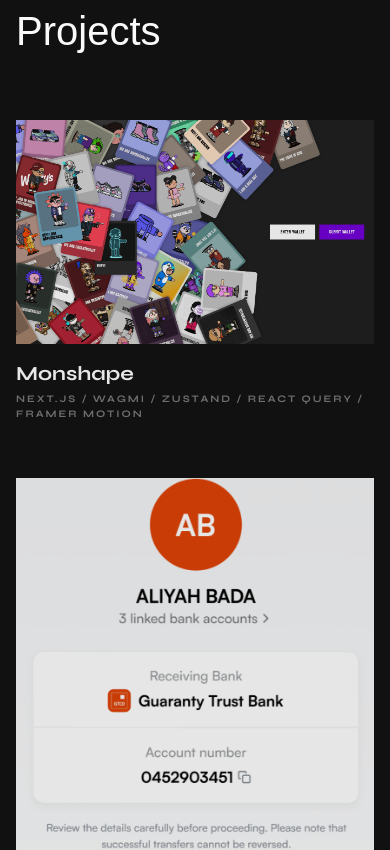
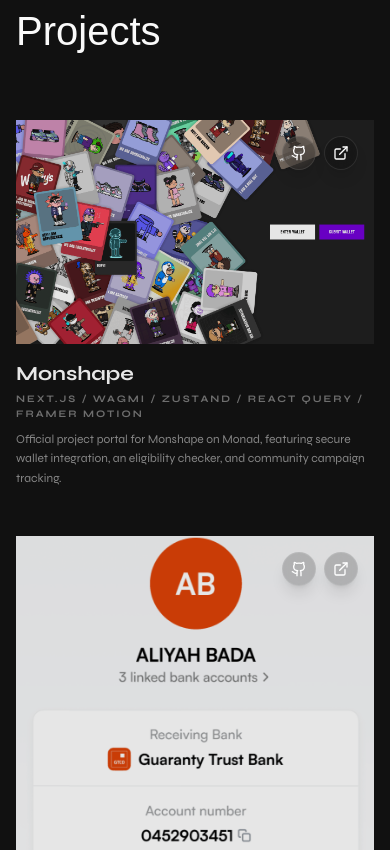
Before and after one commit to velikanghost/velkan, a Next.js app: page / in a window 390 px wide. Shown: the part 2800-3650 px from the top of the page. Built offline with nearby package versions, Linux system fonts and the light colour scheme; a web font is replaced by a local one.

Commit message:
make links more visible

```diff
--- a/src/app/page.tsx
+++ b/src/app/page.tsx
@@ -94,7 +94,7 @@
 
 
             <div className="hidden lg:flex absolute right-28 bottom-24 flex-col items-end pointer-events-auto">
-              {/* Row 1: 1 icons (Mail, X) */}
+
               <div className="flex">
                 {socials.slice(0, 1).map((social, i) => (
                   <SocialLink
@@ -104,7 +104,6 @@
                   />
                 ))}
               </div>
-              {/* Row 2: 2 icons (Mail, X) */}
               <div className="flex">
                 {socials.slice(1, 3).map((social, i) => (
                   <SocialLink
@@ -114,7 +113,6 @@
                   />
                 ))}
               </div>
-              {/* Row 3: 3 icons (Discord, GitHub, Telegram) */}
               <div className="flex">
                 {socials.slice(3, 6).map((social, i) => (
                   <SocialLink
--- a/src/components/projects.tsx
+++ b/src/components/projects.tsx
@@ -128,11 +128,21 @@
                 </a>
 
                 {/* Discrete links on top-right */}
-                <div className="absolute top-4 right-4 flex gap-2 translate-y-2 opacity-0 group-hover:translate-y-0 group-hover:opacity-100 transition-all duration-500">
-                  <a href={project.github} target="_blank" rel="noopener noreferrer" className="p-2 bg-white/10 hover:bg-white/20 rounded-full backdrop-blur-md border border-white/10 text-white">
+                <div className="absolute top-4 right-4 flex gap-2 md:translate-y-2 opacity-100 md:opacity-0 md:group-hover:translate-y-0 md:group-hover:opacity-100 transition-all duration-500 z-10">
+                  <a
+                    href={project.github}
+                    target="_blank"
+                    rel="noopener noreferrer"
+                    className="p-2 bg-black/20 hover:bg-black/40 rounded-full backdrop-blur-md border border-white/10 text-white shadow-lg"
+                  >
                     <Github size={16} />
                   </a>
-                  <a href={project.url} target="_blank" rel="noopener noreferrer" className="p-2 bg-white/10 hover:bg-white/20 rounded-full backdrop-blur-md border border-white/10 text-white">
+                  <a
+                    href={project.url}
+                    target="_blank"
+                    rel="noopener noreferrer"
+                    className="p-2 bg-black/20 hover:bg-black/40 rounded-full backdrop-blur-md border border-white/10 text-white shadow-lg"
+                  >
                     <ExternalLink size={16} />
                   </a>
                 </div>
@@ -145,7 +155,7 @@
                 <p className="text-[10px] uppercase font-bold tracking-[0.2em] text-foreground/40 font-syne">
                   {project.stack.join(" / ")}
                 </p>
-                <p className="max-h-0 opacity-0 group-hover:max-h-24 group-hover:opacity-100 transition-all duration-700 text-xs font-syne text-foreground/50 overflow-hidden leading-relaxed pt-1">
+                <p className="opacity-100 md:max-h-0 md:opacity-0 md:group-hover:max-h-24 md:group-hover:opacity-100 transition-all duration-700 text-xs font-syne text-foreground/50 overflow-hidden leading-relaxed pt-1">
                   {project.description}
                 </p>
               </div>
```
